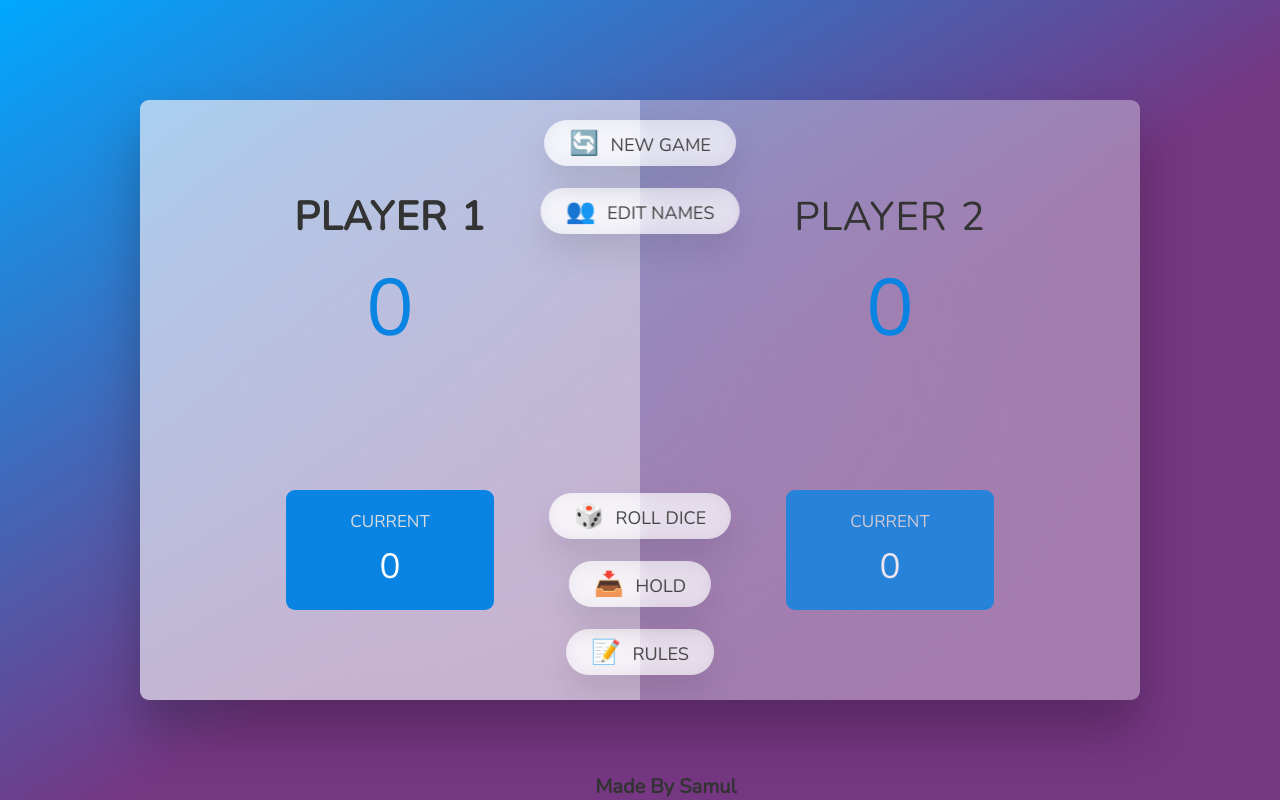
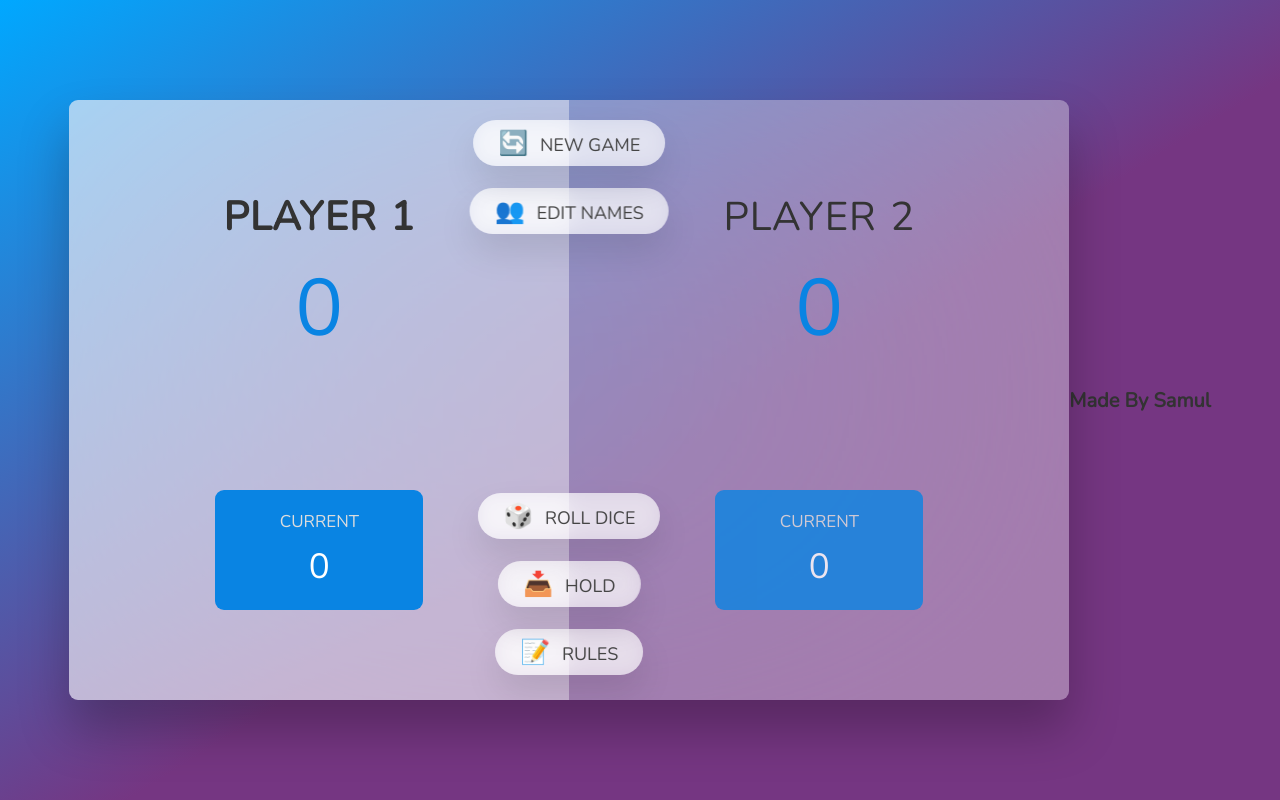
Before and after one commit to ehthesamul/DiceGame, a PHP site: page / in a window 1280 px wide. Run offline with PHP 8.4, Linux system fonts and the light colour scheme.

Commit message:
Update style.css

```diff
--- a/style.css
+++ b/style.css
@@ -20,7 +20,6 @@ body {
   display: flex;
   align-items: center;
   justify-content: center;
-  position: relative;
 }
 
 /* LAYOUT */
@@ -217,9 +216,3 @@ main {
   top: 420px;
   right: 565px;
 }
-
-body h1{
-  position: absolute;
-  left: 46.5%;
-  bottom: 0;
-}
```
